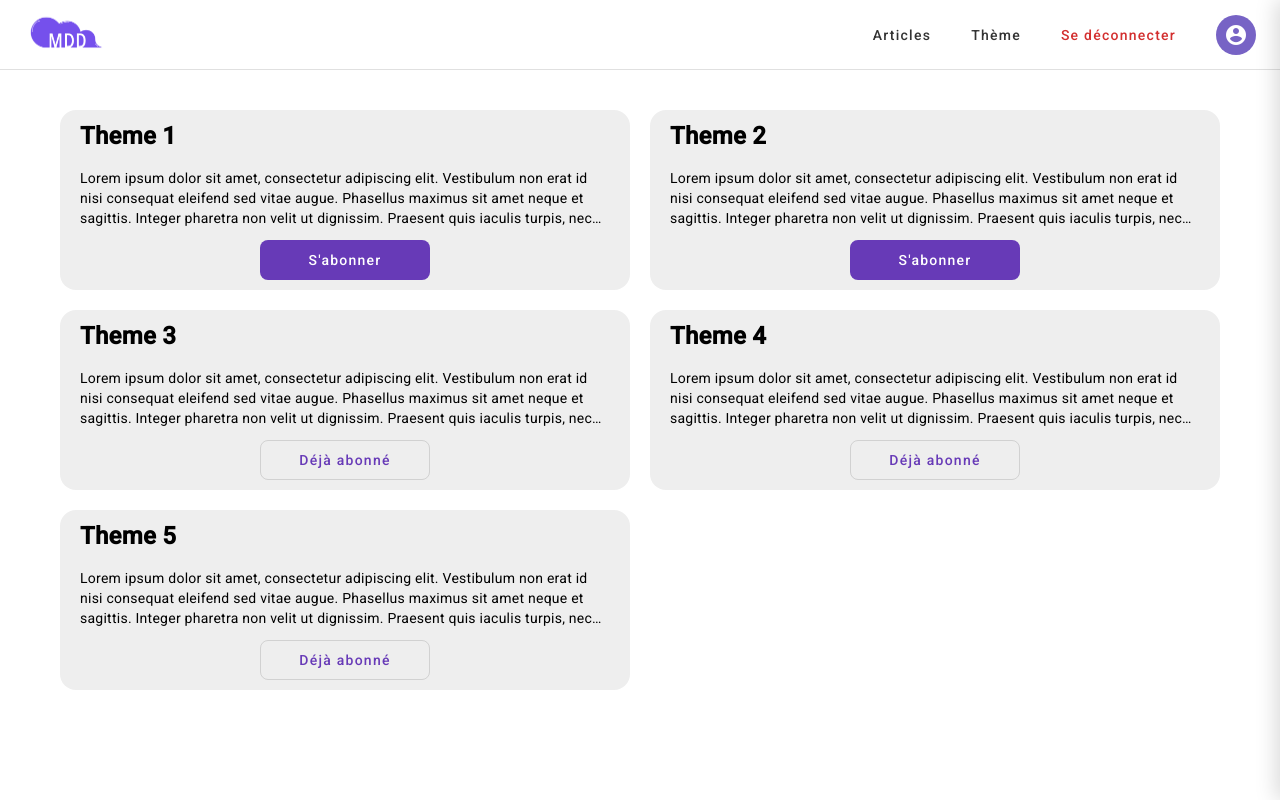
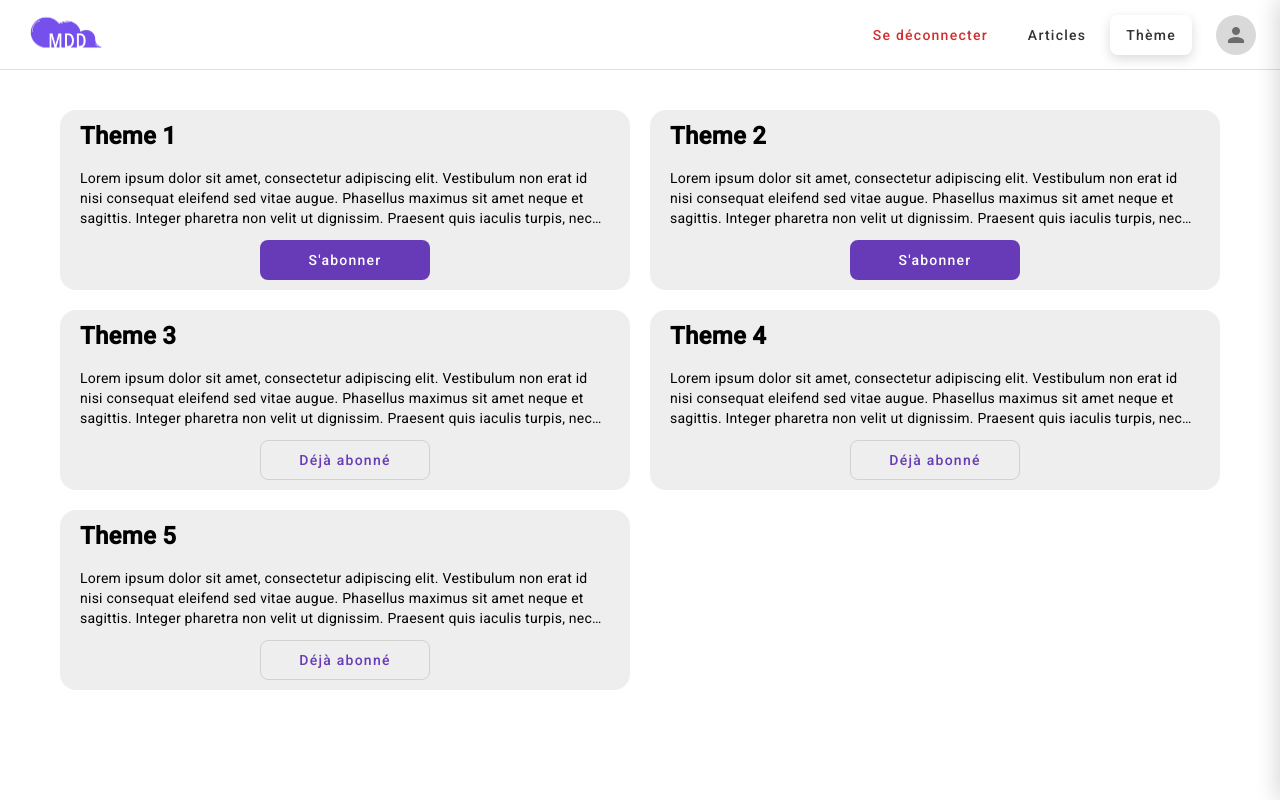
Before and after one commit to EdouardPlantevin/OC_P6, an Angular app in the folder front/: page /themes in a window 1280 px wide. Built offline with nearby package versions, Linux system fonts and the light colour scheme.

Commit message:
first refacto header

```diff
--- a/front/src/app/components/header/header.component.html
+++ b/front/src/app/components/header/header.component.html
@@ -6,17 +6,17 @@
 
   <!-- Menu Desktop -->
   <nav class="desktop-nav">
-    <button mat-button class="nav-item" routerLink="/articles">
-      Articles
-    </button>
-    <button mat-button class="nav-item" routerLink="/themes">
-      Thème
-    </button>
     <button mat-button class="nav-item logout">
       Se déconnecter
     </button>
-    <div class="user-avatar" routerLink="/profile">
-      <mat-icon>account_circle</mat-icon>
+    <button mat-button class="nav-item" routerLink="/articles" routerLinkActive="active">
+      Articles
+    </button>
+    <button mat-button class="nav-item" routerLink="/themes" routerLinkActive="active">
+      Thème
+    </button>
+    <div class="user-avatar" routerLink="/profile" routerLinkActive="active active-logo">
+      <mat-icon>person</mat-icon>
     </div>
   </nav>
 
--- a/front/src/app/components/header/header.component.scss
+++ b/front/src/app/components/header/header.component.scss
@@ -1,3 +1,5 @@
+@use 'mixin' as mixin;
+
 .header {
   position: fixed;
   top: 0;
@@ -12,7 +14,6 @@
   justify-content: space-between;
   padding: 0 24px;
   z-index: 1000;
-  transition: all 0.3s ease;
 
   .logo {
     height: 50px;
@@ -65,7 +66,7 @@
       width: 40px;
       height: 40px;
       border-radius: 50%;
-      background: var(--primary, #1976d2);
+      background: #D9D9D9;
       display: flex;
       align-items: center;
       justify-content: center;
@@ -74,7 +75,7 @@
       transition: all 0.2s ease;
 
       mat-icon {
-        color: white;
+        color: rgba(0, 0, 0, 0.5);
         font-size: 24px;
         width: 24px;
         height: 24px;
@@ -219,10 +220,21 @@
       }
     }
   }
+
+
+  .active {
+    box-shadow: 0 4px 12px rgba(0, 0, 0, 0.15);
+  }
+
+  .active-logo {
+    mat-icon {
+      color: var(--primary) !important;
+    }
+  }
 }
 
 // Responsive
-@media (max-width: 768px) {
+@include mixin.mobile-screen() {
   .header {
     padding: 0 16px;
 
@@ -236,7 +248,7 @@
   }
 }
 
-@media (min-width: 769px) {
+@include mixin.desktop-screen() {
   .header {
     position: relative;
     box-shadow: none;
--- a/front/src/app/components/header/header.component.ts
+++ b/front/src/app/components/header/header.component.ts
@@ -4,7 +4,7 @@ import { MatButton, MatIconButton } from "@angular/material/button";
 import { MatSidenavModule } from "@angular/material/sidenav";
 import { CommonModule } from '@angular/common';
 import {SessionService} from "../../../services/session.service";
-import {RouterLink} from "@angular/router";
+import {RouterLink, RouterLinkActive} from "@angular/router";
 
 @Component({
   selector: 'app-header',
@@ -14,7 +14,8 @@ import {RouterLink} from "@angular/router";
     MatIconButton,
     MatSidenavModule,
     MatButton,
-    RouterLink
+    RouterLink,
+    RouterLinkActive
   ],
   templateUrl: './header.component.html',
   styleUrl: './header.component.scss'
```
